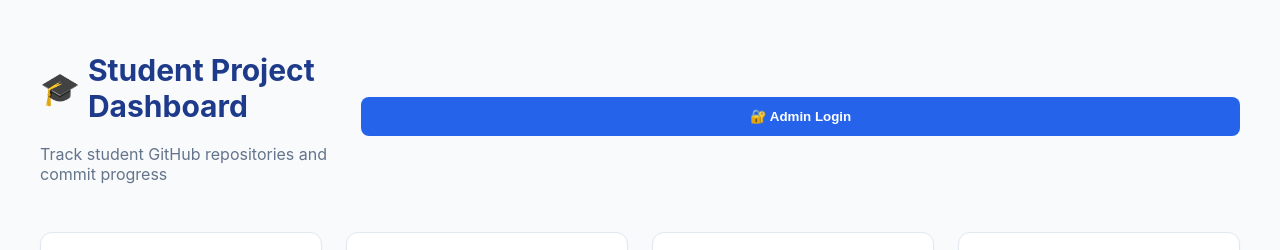
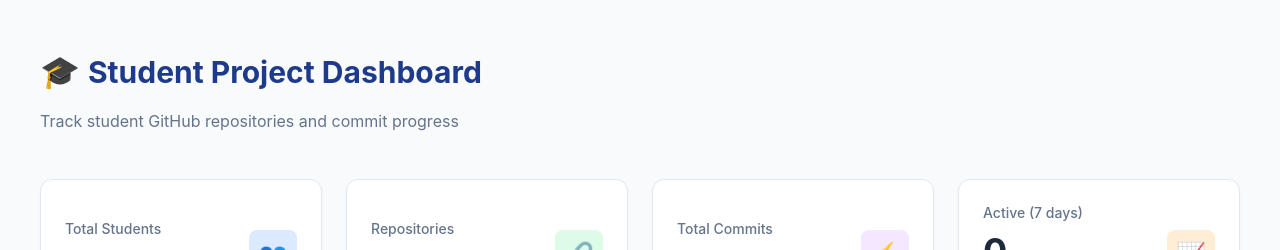
Before and after one commit to jadhavyogcool/student-progress-tracker, a React (Vite) app in the folder frontend/: page / in a window 1280 px wide. Shown: the top 250 px of the page. Built offline with nearby package versions, Linux system fonts and the light colour scheme; no server answers.

Commit message:
Remove Admin Login button from dashboard - Admin access only via /admin URL

```diff
--- a/frontend/src/Dashboard.jsx
+++ b/frontend/src/Dashboard.jsx
@@ -131,13 +131,9 @@ export default function Dashboard({ isAuthenticated, onLogout }) {
                     </h1>
                     <p>Track student GitHub repositories and commit progress</p>
                 </div>
-                {isAuthenticated ? (
+                {isAuthenticated && (
                     <button onClick={handleLogout} className="btn-logout">
                         🚪 Logout
-                    </button>
-                ) : (
-                    <button onClick={() => navigate("/admin")} className="btn-primary">
-                        🔐 Admin Login
                     </button>
                 )}
             </header>
```
